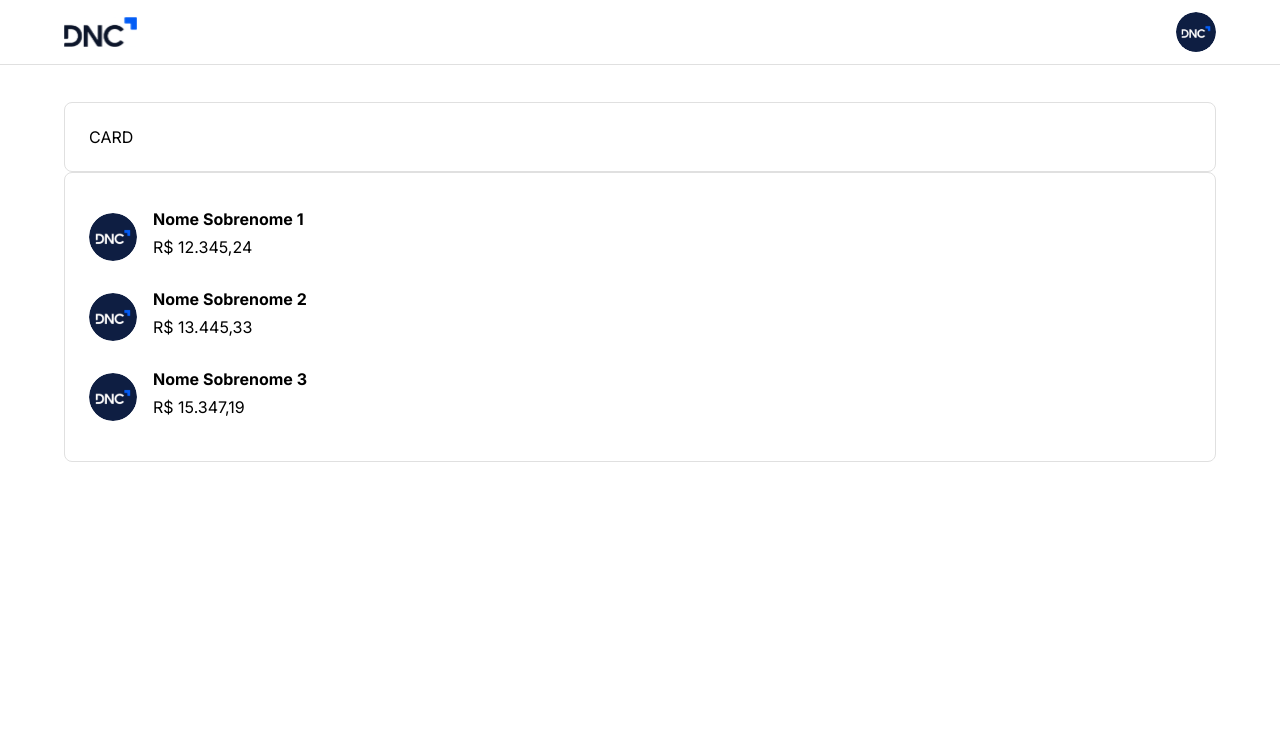
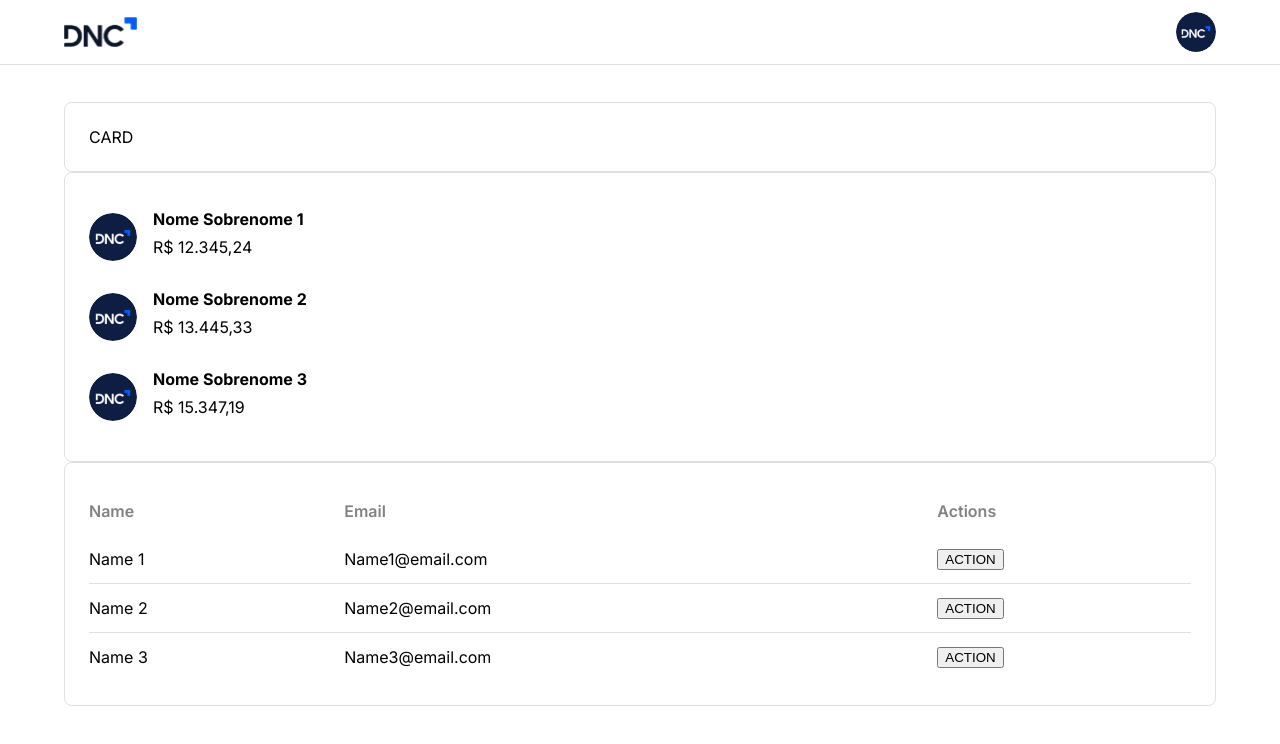
Before and after one commit to Gabriel-Rocha2000/dnc-sales-dashboard-ggr, a React (Vite) app: page /home in a window 1280 px wide. Shown: the top 744 px of the page. Built offline with nearby package versions, Linux system fonts and the light colour scheme.

Commit message:
Feat: Table Component

```diff
--- /dev/null
+++ b/src/components/CustomTable.tsx
@@ -0,0 +1,62 @@
+import styled from 'styled-components'
+import { CustomTableProps } from '@/types'
+import { pxToRem } from '@/utils'
+
+const TableWrapper = styled.div`
+  overflow-x: auto;
+  width: 100%;
+  table {
+    width: 100%;
+    border-collapse: collapse;
+
+    th,
+    td {
+      height: ${pxToRem(48)};
+      padding: 0 ${pxToRem(8)} 0 0;
+      text-align: left;
+      &:last-child {
+        text-align: ridht;
+        padding: 0;
+      }
+    }
+
+    th {
+      color: ${(props) => props.theme.typographies.subtitle};
+      font-weight: 600;
+    }
+    tr {
+      border-bottom: ${pxToRem(1)} solid
+        ${(props) => props.theme.appDefaultStroke};
+      &:last-child {
+        border-bottom: none;
+      }
+    }
+  }
+`
+function CustomTable(props: CustomTableProps) {
+  const { headers, rows } = props
+  return (
+    <TableWrapper>
+      <table>
+        <thead>
+          <tr>
+            {headers.map((header, index) => (
+              <th key={index}>{header}</th>
+            ))}
+          </tr>
+        </thead>
+        <tbody>
+          {rows.map((row, rowIndex) => (
+            <tr key={rowIndex}>
+              {row.map((cell, cellIndex) => (
+                <td key={cellIndex}> {cell}</td>
+              ))}
+            </tr>
+          ))}
+        </tbody>
+      </table>
+    </TableWrapper>
+  )
+}
+
+export default CustomTable
--- a/src/components/index.ts
+++ b/src/components/index.ts
@@ -1,4 +1,5 @@
 export { default as AvatarsList } from './AvatarList'
+export { default as CustomTable } from './CustomTable'
 export { default as FormComponent } from './FormComponent'
 export { default as Header } from './Header'
 export * from './BannerImage'
--- a/src/pages/Home.tsx
+++ b/src/pages/Home.tsx
@@ -1,4 +1,4 @@
-import { AvatarsList, CardComponent, Header } from '@/components'
+import { AvatarsList, CardComponent, CustomTable, Header } from '@/components'
 import { Container } from '@mui/material'
 import { currencyConverter } from '@/utils'
 
@@ -20,6 +20,28 @@
       subtitle: currencyConverter(15347.19),
     },
   ]
+
+  const mockTableData = {
+    headers: ['Name', 'Email', 'Actions'],
+    rows: [
+      [
+        <span> Name 1</span>,
+        <span>Name1@email.com</span>,
+        <button>ACTION</button>,
+      ],
+      [
+        <span> Name 2</span>,
+        <span>Name2@email.com</span>,
+        <button>ACTION</button>,
+      ],
+      [
+        <span> Name 3</span>,
+        <span>Name3@email.com</span>,
+        <button>ACTION</button>,
+      ],
+    ],
+  }
+
   return (
     <>
       <Header />
@@ -28,6 +50,12 @@
         <CardComponent>
           <AvatarsList listData={mocklistData} />
         </CardComponent>
+        <CardComponent>
+          <CustomTable
+            headers={mockTableData.headers}
+            rows={mockTableData.rows}
+          />
+        </CardComponent>
       </Container>
     </>
   )
--- /dev/null
+++ b/src/types/customTable.d.ts
@@ -0,0 +1,4 @@
+export interface CustomTableProps {
+  headers: string[]
+  rows: React.ReactNode[][]
+}
--- a/src/types/index.ts
+++ b/src/types/index.ts
@@ -1,4 +1,5 @@
 export * from './avatarsList'
+export * from './customTable'
 export * from './theme'
 export * from './typographies'
 export * from './formComponent'
```
